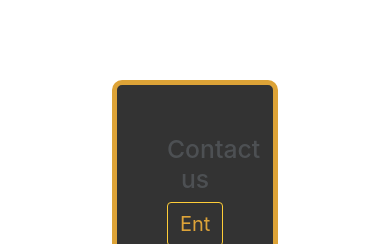
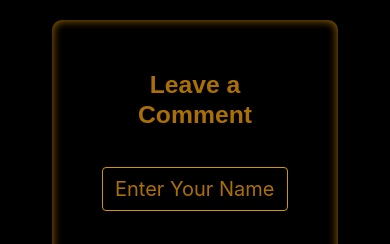
Before and after one commit to MuhammaddOsama/Jewelleryshop, a React (Create React App) app: page /contactus in a window 390 px wide. Shown: the part 172-416 px from the top of the page. Built offline with nearby package versions, Linux system fonts and the light colour scheme.

Commit message:
add a file

```diff
--- a/src/App.js
+++ b/src/App.js
@@ -4,6 +4,7 @@ import { BrowserRouter, Routes, Route } from 'react-router-dom';
 import Home from './pages/Home';
 import Contactus from './pages/Contact/Contactus';
 import Footer from './components/footer/Footer';
+import Login from './pages/Loginform/Login';
 function App() {
   return (
     <div className="App">
@@ -12,6 +13,7 @@ function App() {
       <Routes>
         <Route path='/' element={<Home />} />
         <Route path='/contactus' element={<Contactus />} />
+        <Route path='/Login' element={<Login />} />
       </Routes>
     <Footer />
       </BrowserRouter>
--- a/src/pages/Contact/Contactus.css
+++ b/src/pages/Contact/Contactus.css
@@ -1,14 +1,24 @@
 .contact_us{
     padding: 100px;
+    background: #000;
 
 }
 
 .form{
-    background-color: #000;
+    /* background-color: #000; */
     opacity: 0.8;
     border-radius: 10px;
     padding: 50px;
-    border: 5px solid #ffa808d5 ;
+    /* border: 5px solid #ffa808d5 ; */
+    background: transparent;
+    box-shadow: inset 0 0 10px #ffa808d5;
+
+}
+.form h2{
+    color: #ffa808d5;
+    padding-bottom: 30px;
+    font-weight: bold;
+    font-family: sans-serif;
 }
 .form-control{
     font-size: 20px;
@@ -34,3 +44,21 @@
     font-size: 20px;
 
 }
+
+
+@media(max-width:576px){
+    .contact_us{
+        padding: 40px;
+
+
+    }
+}
+
+
+@media(max-width:767px){
+    .contact_us{
+        padding: 40px;
+
+
+    }
+}
--- a/src/pages/Contact/Contactus.jsx
+++ b/src/pages/Contact/Contactus.jsx
@@ -10,7 +10,7 @@ const Contactus = () => {
            <div className="row justify-content-center">
             <div className="col-lg-6">
               <form className='form'>
-                <h2>Contact us</h2>
+                <h2>Leave a Comment</h2>
                 <div className="mb-5">
                   <input type='text' className="form-control text-white bg-transparent border-warning"name="name" placeholder='Enter Your Name...' />
                 </div>
--- a/src/pages/Home.jsx
+++ b/src/pages/Home.jsx
@@ -4,7 +4,7 @@ import "./Home.css"
 import { FaArrowRight } from "react-icons/fa";
 import Product from './Product/Product';
 import About from './About/About'
-
+import {Link} from 'react-router-dom'
  const Home = () => {
   return (
   <>
@@ -13,7 +13,7 @@ import About from './About/About'
         <div className="row">
           <div className="text-sec col-lg-6">
             <h2 className='Home-h2'>Elevate your beauty with jewellery</h2>
-            <button className='Home-btn btn btn-outline-warning mt-3 '>BUY NOW <FaArrowRight /> </button>
+            <Link to={"./Login"} ><button className='Home-btn btn btn-outline-warning mt-3'>BUY NOW <FaArrowRight /> </button></Link>
             <p className='Home-p'>Lorem ipsum dolor sit amet consectetur adipisicing elit. Reiciendis ut soluta deserunt officiis aperiam reprehenderit. Dolorum velit dicta quis nostrum repudiandae, aspernatur vero blanditiis explicabo, sapiente quidem officia doloribus nobis.</p> </div>
           <div className="img-sec col-lg-6">
           {<img src={img} class="img-fluid" alt="..."></img>}
--- /dev/null
+++ b/src/pages/Loginform/Login.jsx
@@ -0,0 +1,11 @@
+import React from 'react'
+import "./Login.css";
+const Login = () => {
+  return (
+   <>
+   <h2>Login Form</h2>
+   </>
+  )
+}
+
+export default Login
```
Also changed, not shown: src/pages/Loginform/Login.css (added).
